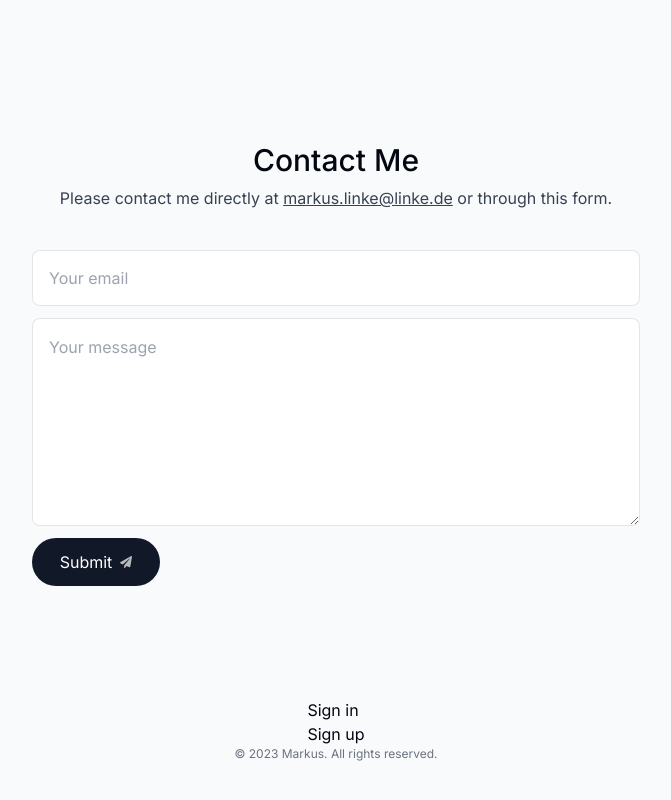
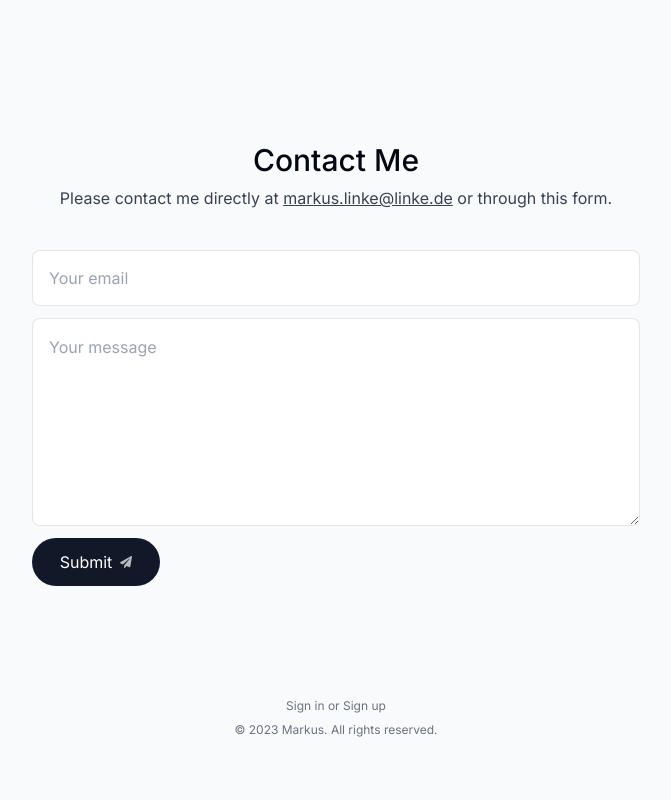
Before and after one commit to ByteGrad/portfolio-website, a Next.js app: page / in a window 1280 px wide. Shown: the part 6718-7518 px from the top of the page, without its empty margins (304-975 px from the left). After the commit the page ends 7496 px from the top, so only its background shows below. Built offline with nearby package versions, Linux system fonts and the light colour scheme; no server answers.

Commit message:
kinde changes

```diff
--- a/components/UserProfile.tsx
+++ b/components/UserProfile.tsx
@@ -13,11 +13,9 @@ const UserProfile = async () => {
       <LogoutLink>Sign out</LogoutLink>
     </div>
   ) : (
-    <p>
-      <LoginLink>Sign in</LoginLink>
-      <br />
-      <RegisterLink>Sign up</RegisterLink>
-    </p>
+    <small className="mb-2 block text-xs px-4 text-center text-gray-500">
+      <LoginLink>Sign in</LoginLink> or <RegisterLink>Sign up</RegisterLink>
+    </small>
   );
 };
 
```
